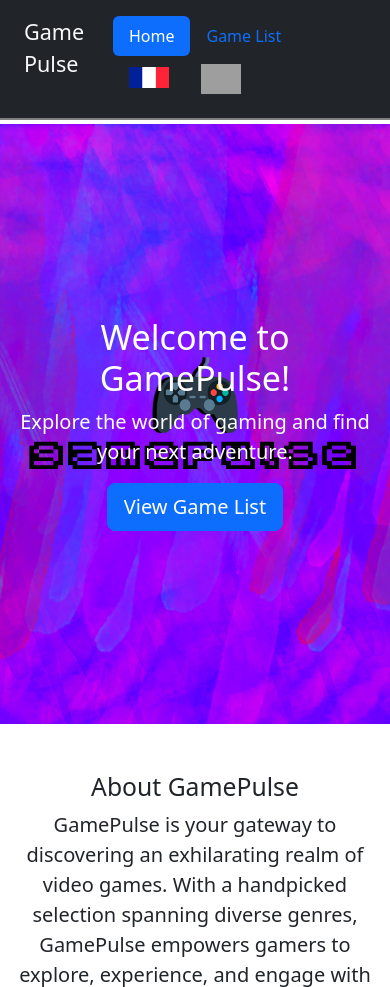
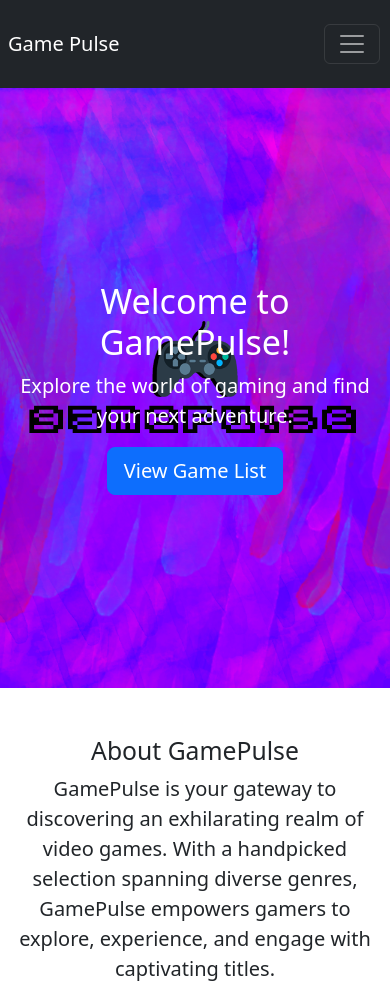
Before and after one commit to DoonOnthon/GamePulse, a PHP site: page / in a window 390 px wide. Shown: the top 987 px of the page. Run offline with PHP 8.4, Linux system fonts and the light colour scheme; grey boxes are pictures that could not be loaded.

Commit message:
Update Navbar responsiveness

```diff
--- a/game_list.php
+++ b/game_list.php
@@ -13,6 +13,9 @@
     <!-- Include Bootstrap CSS -->
     <link href="https://cdn.jsdelivr.net/npm/bootstrap@5.3.0/dist/css/bootstrap.min.css" rel="stylesheet"/>
     <link href="https://cdn.jsdelivr.net/npm/select2@4.1.0-rc.0/dist/css/select2.min.css" rel="stylesheet"/>
+    <script src="https://code.jquery.com/jquery-3.3.1.slim.min.js"></script>
+    <script src="https://cdnjs.cloudflare.com/ajax/libs/popper.js/1.14.7/umd/popper.min.js"></script>
+    <script src="https://stackpath.bootstrapcdn.com/bootstrap/4.3.1/js/bootstrap.min.js"></script>
 
     <!-- Include jQuery and Bootstrap JS -->
     <script src="https://code.jquery.com/jquery-3.6.0.min.js"></script>
@@ -64,7 +67,7 @@
     </style>
 </head>
 
-<body style="background-image: url(images/herobanner.png)!important; background-size: cover; background-position: center; ">
+<body style="background-image: url(images/Herobanner.png)!important; background-size: cover; background-position: center; ">
     <?php
         include 'includes/header.inc.php';       // Include header
     ?>
--- a/includes/header.inc.php
+++ b/includes/header.inc.php
@@ -15,30 +15,6 @@ function isPageActive($pageName) {
 }
 ?>
 
-<header class="header bg-dark text-light py-3 border-bottom">
-    <div class="d-flex justify-content-between px-4">
-        <a href="index.php" class="fs-4 text-light text-decoration-none">Game Pulse</a>
-        <ul class="nav nav-pills">
-            <li class="nav-item">
-                <a href="index.php" class="nav-link <?php echo (isPageActive('index.php')) ? 'active' : ''; ?>" aria-current="page">
-                    <?php echo $home[$langue]; ?>
-                </a>
-            </li>
-            <li class="nav-item">
-                <a href="game_list.php" class="nav-link <?php echo (isPageActive('game_list.php')) ? 'active' : ''; ?>">
-                    <?php echo $game_list[$langue]; ?>
-                </a>
-            </li>
-            <li class="nav-item">
-                <a href ="<?php echo $_SERVER['PHP_SELF']; ?>?lang=1" class="nav-link" target="_self">
-                    <img src="images/drapeau-francais.jpg" class="drapeau"/>
-                </a>
-            </li>
-            <li class="nav-item">
-                <a href ="<?php echo $_SERVER['PHP_SELF']; ?>" target="_self" class="nav-link">
-                    <img src="images/drapeau-anglais.jpg" class="drapeau"/>
-                </a>
-            </li>
-        </ul>
-    </div>
+<header class="header bg-dark text-light py-3">
+    <?php include 'includes/navbar.php'; ?>
 </header>
--- /dev/null
+++ b/includes/navbar.php
@@ -0,0 +1,30 @@
+<nav class="navbar navbar-expand-lg navbar-dark">
+
+<a href="index.php" class="navbar-brand px-2">Game Pulse</a>
+<button class="navbar-toggler" type="button" data-toggle="collapse" data-target="#navbarNav" aria-controls="navbarNav" aria-expanded="false" aria-label="Toggle navigation">
+    <span class="navbar-toggler-icon"></span>
+</button>
+<div class="collapse navbar-collapse justify-content-end py-1" id="navbarNav">
+    <ul class="navbar-nav ml-auto">
+        <li class="nav-item">
+            <a href="index.php" class="d-flex justify-content-end py-2 nav-link <?php echo (isPageActive('index.php')) ? 'active' : ''; ?>">
+                <?php echo $home[$langue]; ?>
+            </a>
+        </li>
+        <li class="nav-item">
+    <a href="game_list.php" class="d-flex justify-content-end py-2 nav-link <?php echo (isPageActive('game_list.php')) ? 'active' : ''; ?>">
+        <?php echo $game_list[$langue]; ?>
+    </a>
+</li>
+<li class="nav-item">
+    <a href ="<?php echo $_SERVER['PHP_SELF']; ?>?lang=1" class="d-flex justify-content-end py-2 nav-link" target="_self">
+        <img src="images/drapeau-francais.jpg" class="drapeau"/>
+    </a>
+</li>
+<li class="nav-item">
+    <a href ="<?php echo $_SERVER['PHP_SELF']; ?>" target="_self" class="d-flex justify-content-end py-2 nav-link">
+        <img src="images/drapeau-anglais.jpg" class="drapeau"/>
+    </a>
+    </ul>
+</div>
+</nav>
--- /dev/null
+++ b/includes/test.php
@@ -0,0 +1 @@
+<p>TEST WORKS</p>
--- a/index.php
+++ b/index.php
@@ -8,6 +8,10 @@ include 'includes/languages.php';
     <title>GamePulse - Discover Exciting Games</title>
     <!-- Include Bootstrap CSS -->
     <link href="https://cdn.jsdelivr.net/npm/bootstrap@5.3.0/dist/css/bootstrap.min.css" rel="stylesheet">
+    <!-- Bootstrap JS and Popper.js (for dropdowns) -->
+    <script src="https://code.jquery.com/jquery-3.3.1.slim.min.js"></script>
+    <script src="https://cdnjs.cloudflare.com/ajax/libs/popper.js/1.14.7/umd/popper.min.js"></script>
+    <script src="https://stackpath.bootstrapcdn.com/bootstrap/4.3.1/js/bootstrap.min.js"></script>
     <!-- Include your custom stylesheet -->
     <link href="stylesheet.css" rel="stylesheet">
     <style>
--- a/stylesheet.css
+++ b/stylesheet.css
@@ -1,5 +1,5 @@
 .hero-banner {
-    background-image: url('images/herobanner.png');
+  background-image: url("images/Herobanner.png");
   background-size: cover;
   background-position: center;
   height: 600px; /* Adjust the height as needed */
@@ -37,7 +37,7 @@
   padding: 4rem 0;
   background-color: #f5f5f5;
 }
-.Upcoming-games{
+.Upcoming-games {
   padding: 4rem 0;
   background-color: #cecece;
 }
```
Lines whose indentation alone changed are shown as unchanged.
